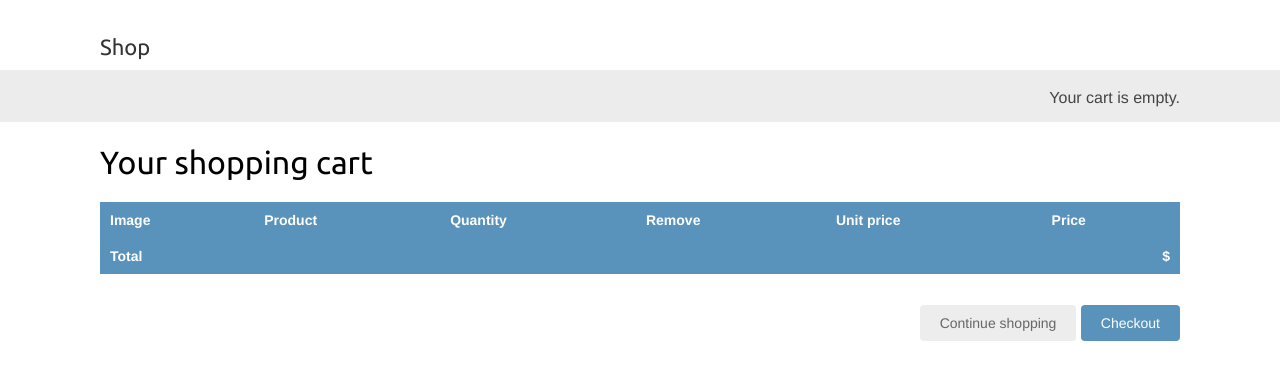
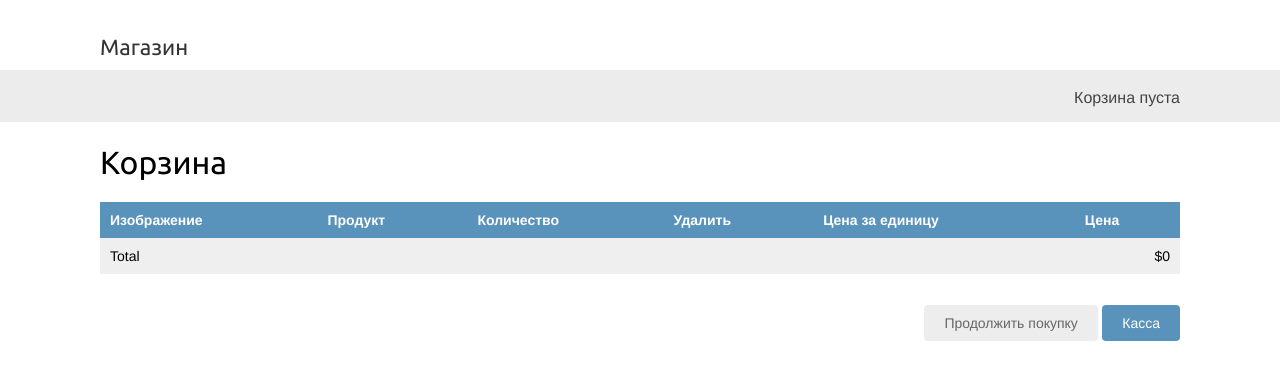
Before and after one commit to danik-tro/Django-dev-Shop, a Django app: page /cart in a window 1280 px wide. Shown: the top 380 px of the page. Run offline with Django 3.2, Linux system fonts and the light colour scheme.

Commit message:
Fixed bugs

```diff
--- a/cart/cart.py
+++ b/cart/cart.py
@@ -54,6 +54,13 @@ class Cart(object):
     def __len__(self):
         return sum(item['quantity'] for item in self.cart.values())
 
+    def get_total_price(self):
+        """
+        Подсчет стоимости товаров в корзине.
+        """
+        return sum(Decimal(item['price']) * item['quantity'] for item in
+                   self.cart.values())
+
     def clear(self):
         del self.session[settings.CART_SESSION_ID]
         self.session.modified = True
--- a/templates/cart/detail.html
+++ b/templates/cart/detail.html
@@ -1,19 +1,19 @@
 {% extends "shop/base.html" %}
 {% load static %}
 {% block title %}
-    Your shopping cart
+    Корзина
 {% endblock %}
 {% block content %}
-    <h1>Your shopping cart</h1>
+    <h1>Корзина</h1>
     <table class="cart">
         <thead>
         <tr>
-            <th>Image</th>
-            <th>Product</th>
-            <th>Quantity</th>
-            <th>Remove</th>
-            <th>Unit price</th>
-            <th>Price</th>
+            <th>Изображение</th>
+            <th>Продукт</th>
+            <th>Количество</th>
+            <th>Удалить</th>
+            <th>Цена за единицу</th>
+            <th>Цена</th>
         </tr>
         </thead>
         <tbody>
@@ -32,13 +32,13 @@
                     </td>
                     <td>{{ product.name }}</td>
                     <td>{{ item.quantity }}</td>
-                    <td><a href="{% url "cart:cart_remove" product.id%}">Remove</a></td>
+                    <td><a href="{% url "cart:cart_remove" product.id%}">Удалить</a></td>
                     <td class="num">${{ item.price }}</td>
                     <td class="num">${{ item.total_price }}</td>
                 </tr>
             {% endwith %}
         {% endfor %}
-        <tr class="total">
+        <tr class="Суммарно:">
             <td>Total</td>
             <td colspan="4"></td>
             <td class="num">${{ cart.get_total_price }}</td>
@@ -46,7 +46,7 @@
         </tbody>
     </table>
     <p class="text-right">
-        <a href="{% url "shop:product_list" %}" class="button light">Continue shopping</a>
-        <a href="#" class="button">Checkout</a>
+        <a href="{% url "shop:product_list" %}" class="button light">Продолжить покупку</a>
+        <a href="#" class="button">Касса</a>
     </p>
 {% endblock %}
--- a/templates/shop/base.html
+++ b/templates/shop/base.html
@@ -7,25 +7,25 @@
           content="width=device-width, user-scalable=no, initial-scale=1.0, maximum-scale=1.0, minimum-scale=1.0">
     <meta http-equiv="X-UA-Compatible" content="ie=edge">
     <link href="{% static "css/base.css" %}" rel="stylesheet">
-        <title>{% block title %}Shop{% endblock %}</title>
+        <title>{% block title %}Магазин{% endblock %}</title>
 
 </head>
 <body>
     <div id="header">
-        <h1><a href="/" class="logo">Shop</a></h1>
+        <h1><a href="/" class="logo">Магазин</a></h1>
     </div>
 
     <div id="subheader">
         <div class="cart">
             {% with total_items=cart|length %}
                 {% if cart|length > 0 %}
-                    Your cart:
+                    Корзина:
                     <a href="{% url "cart:cart_detail" %}">
                         {{ total_items }} item{{ total_items|pluralize }},
                         ${{ cart.get_total_price }}
                     </a>
                 {% else %}
-                    Your cart is empty.
+                    Корзина пуста
                 {% endif %}
             {% endwith %}
         </div>
--- a/templates/shop/product/detail.html
+++ b/templates/shop/product/detail.html
@@ -1,7 +1,7 @@
 {% extends "shop/base.html" %}
 {% load static %}
 {% block title %}
-    {% if category %}{{ category.title }}{% else %}Products{% endif %}
+    {% if category %}{{ category.title }}{% else %}Продукты{% endif %}
 {% endblock %}
 {% block content %}
     <div class="product-detail">
@@ -17,6 +17,6 @@
     <form action="{% url "cart:cart_add" product.id %}" method="post">
         {{ cart_product_form }}
         {% csrf_token %}
-        <input type="submit" value="Add to cart">
+        <input type="submit" value="Добавить в корзину">
     </form>
 {% endblock %}
```
Also changed, not shown: templates/shop/product/list.html (+4 -4 lines).
